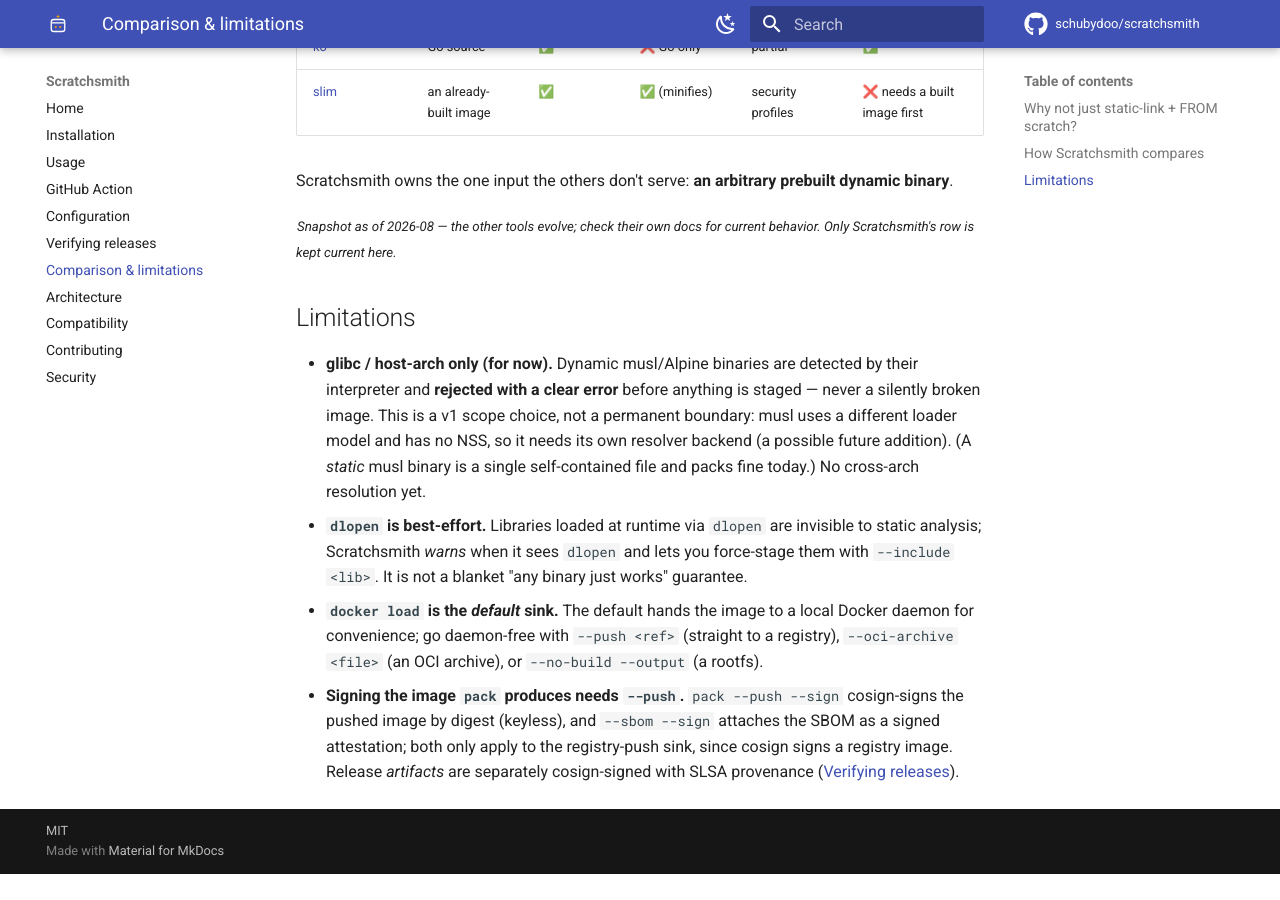
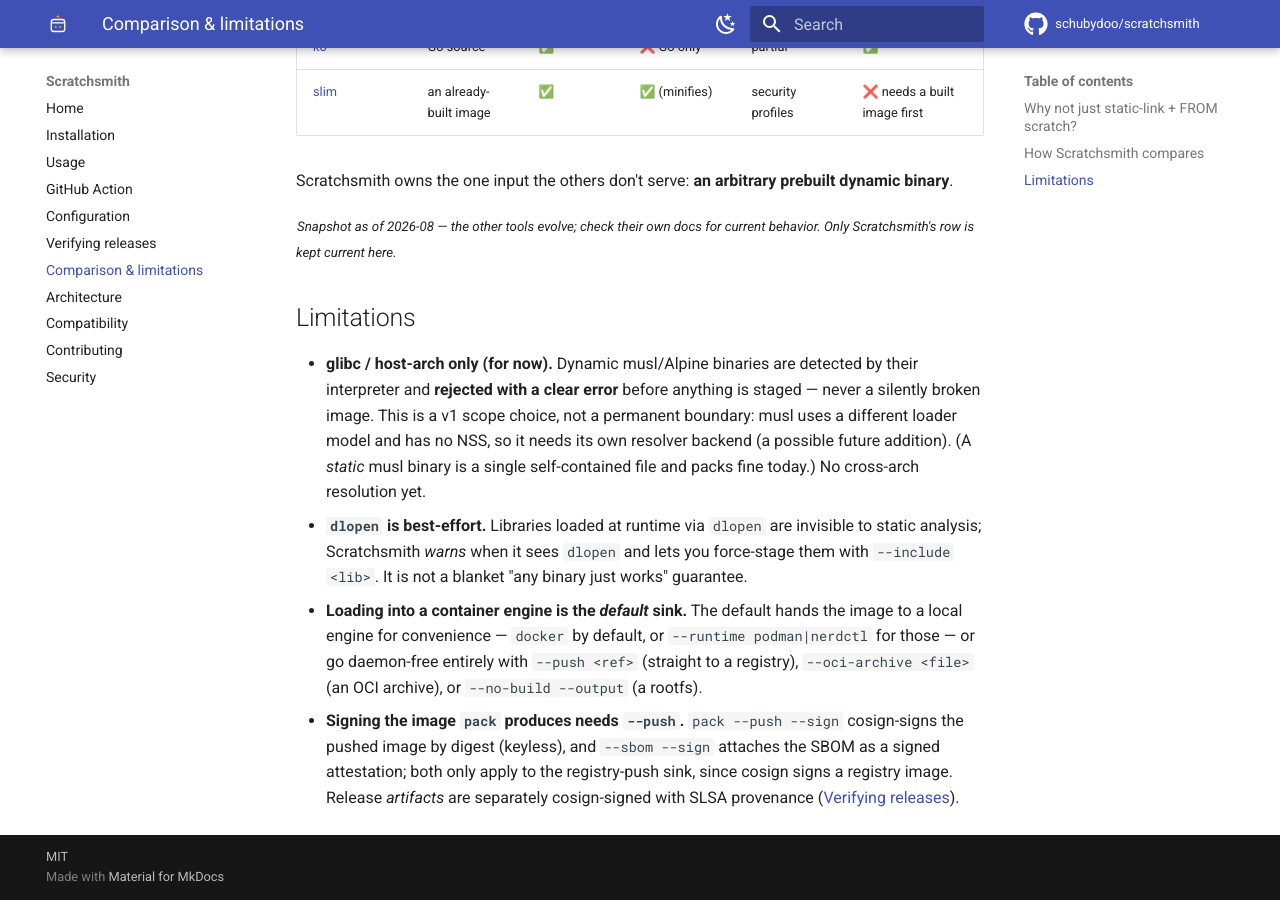
Before and after one commit to schubydoo/scratchsmith, an MkDocs documentation site: the page built from docs/comparison.md, in a window 1280 px wide and 900 px high, scrolled down 1055 px. Built offline with MkDocs 1.6.1 and Material for MkDocs 9.7.7, drawn with Linux system fonts in a browser that asks for light colours; comment, search, counter and statistics services are not loaded; the version menu is left out; before the commit the page ends 1929 px from its top, so only the background shows below that.

Commit message:
fix: keep --runtime out of the Action, teach doctor about it, tidy docs
Review follow-ups on the --runtime feature:

- Drop the `runtime` GitHub Action input. The action publishes with a hardcoded
  `docker push`, so the load engine must be docker; `--runtime podman|nerdctl`
  loads into a store `docker push` can't see, so `runtime: podman` + `push`
  would fail. Left to the `args` escape hatch, like `--sign` (docker-push path).
  Update the action header + the local action-coverage allowlist.
- doctor now probes podman and nerdctl too (a docker-only probe was misleading
  once the runtime is pluggable) and broadens docker's purpose line.
- Docs: comparison.md notes --runtime as the non-docker way to use the default
  sink; the README/docs feature-table first row no longer implies docker-only.

Co-Authored-By: Claude Opus 4.8 <noreply@anthropic.com>

```diff
--- a/docs/comparison.md
+++ b/docs/comparison.md
@@ -43,9 +43,10 @@ Scratchsmith owns the one input the others don't serve: **an arbitrary prebuilt
 - **`dlopen` is best-effort.** Libraries loaded at runtime via `dlopen` are invisible to static
   analysis; Scratchsmith *warns* when it sees `dlopen` and lets you force-stage them with
   `--include <lib>`. It is not a blanket "any binary just works" guarantee.
-- **`docker load` is the *default* sink.** The default hands the image to a local Docker daemon
-  for convenience; go daemon-free with `--push <ref>` (straight to a registry), `--oci-archive
-  <file>` (an OCI archive), or `--no-build --output` (a rootfs).
+- **Loading into a container engine is the *default* sink.** The default hands the image to a
+  local engine for convenience — `docker` by default, or `--runtime podman|nerdctl` for those —
+  or go daemon-free entirely with `--push <ref>` (straight to a registry), `--oci-archive <file>`
+  (an OCI archive), or `--no-build --output` (a rootfs).
 - **Signing the image `pack` produces needs `--push`.** `pack --push --sign` cosign-signs the
   pushed image by digest (keyless), and `--sbom --sign` attaches the SBOM as a signed
   attestation; both only apply to the registry-push sink, since cosign signs a registry image.
```
Also changed, not shown: README.md (+1 -1 lines), action.yml (+4 -10 lines), docs/index.md (+1 -1 lines), 1 other file.
